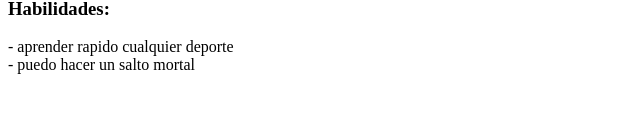
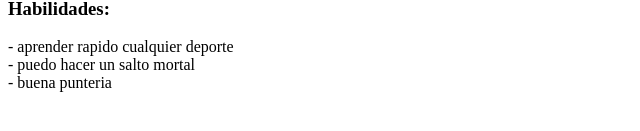
Before and after one commit to JuanPena11/Ejercicio1rubrica, a plain HTML site: page index.html in a window 1280 px wide. Shown: the part 291-422 px from the top of the page, without its empty margins (0-640 px from the left). Drawn offline with Linux system fonts and the light colour scheme.

Commit message:
habilidad3

```diff
--- a/index.html
+++ b/index.html
@@ -18,6 +18,7 @@
     <h3>Habilidades:</h3>
     <div>- aprender rapido cualquier deporte</div>
     <div>- puedo hacer un salto mortal</div>
+    <div>- buena punteria</div>
 
 </body>
 </html>
```
